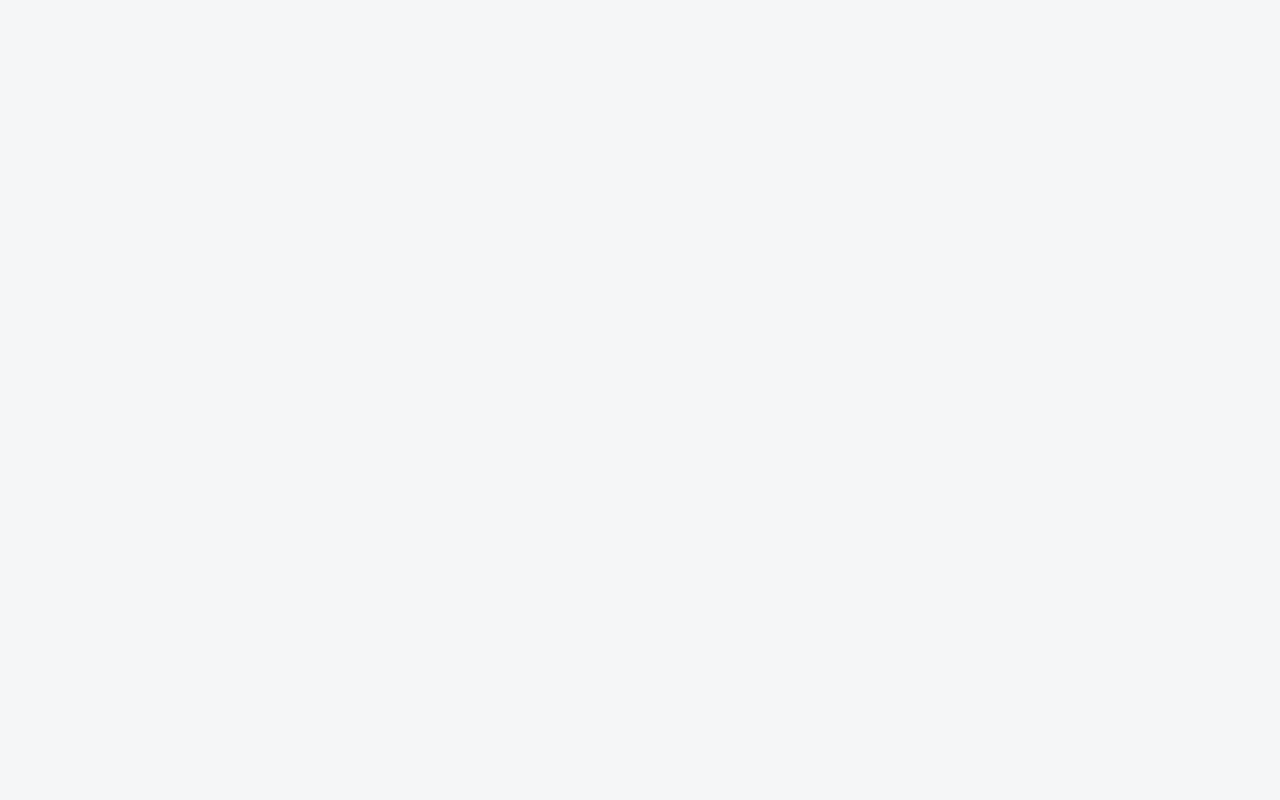
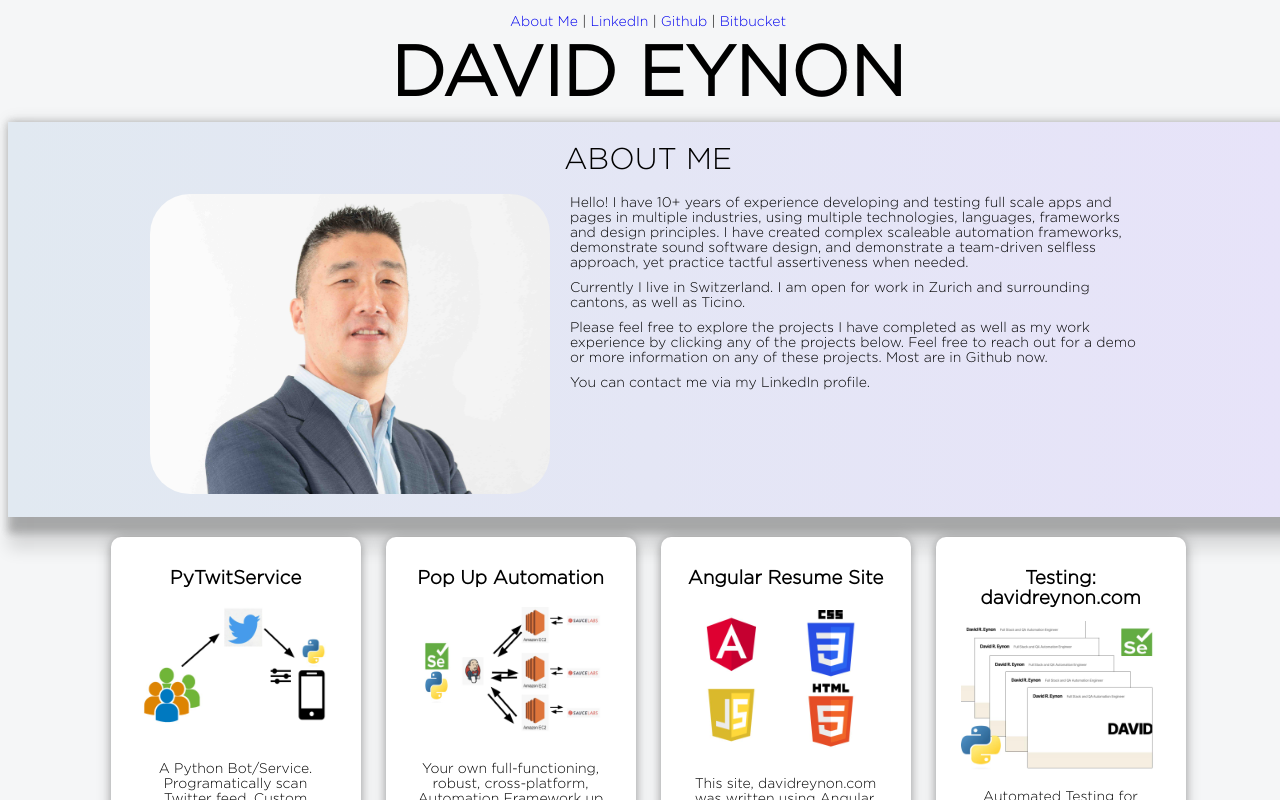
Before and after one commit to drocpdp/davidreynon_react, a React (Vite) app in the folder my-app/: page / in a window 1280 px wide. Shown: the top 800 px of the page. Built offline with nearby package versions, Linux system fonts and the light colour scheme.

Commit message:
a bunch of fixes/tweaks trying to setup consistent paths to allow seamless integration between envs

```diff
--- a/my-app/src/App.tsx
+++ b/my-app/src/App.tsx
@@ -6,21 +6,12 @@ import PageNotFound from './pages/PageNotFound';
 
 function App() {
   return (
-    <Router basename="/davidreynon_react">
+    <Router basename={import.meta.env.BASE_URL}>
       <div className="app-container">
         <TopMenu />
         <Routes>
-          {/* Default landing route */}
           <Route path="/" element={<LandingPage />} />
-
-          {/* Dynamic slug-based route */}
           <Route path="/:slug" element={<LandingPage />} />
-
-          {/* Legacy project-specific routes (optional) */}
-          <Route path="/olympic" element={<LandingPage initialProjectId={2} />} />
-          <Route path="/popup" element={<LandingPage initialProjectId={3} />} />
-
-          {/* 404 fallback */}
           <Route path="*" element={<PageNotFound />} />
         </Routes>
         <BottomMenu />
--- a/my-app/src/components/DisplayContainer.tsx
+++ b/my-app/src/components/DisplayContainer.tsx
@@ -1,6 +1,7 @@
-import { getAssetUrl } from '../utils/assets';
 
 const DisplayContainer = ({ selectedProject }: { selectedProject: any }) => {
+  if (!selectedProject) return null; // prevent rendering if no project is passed
+
   return (
     <div className="display-container">
       <div
@@ -13,69 +14,54 @@ const DisplayContainer = ({ selectedProject }: { selectedProject: any }) => {
       <div className="display-content-content-container-grid">
         <div className="display-content-image-container">
           <img
-            src={getAssetUrl(selectedProject.projectImageSource)}
+            src={`${import.meta.env.BASE_URL}${selectedProject.projectImageSource}`}
             alt={selectedProject.name}
             className="display-content-large-image"
           />
         </div>
 
         <div className="display-content-content-container">
-          {selectedProject.longDescription && (
+          {[1, 2, 3, 4].map((n) => {
+            const key = `longDescription${n === 1 ? '' : n}` as keyof typeof selectedProject;
+            return (
+              selectedProject[key] && (
                 <div
-              id="display-container-content-long-description"
+                  key={key}
+                  id={`display-container-content-${key}`}
                   className="display-content-long-description"
                 >
-              {selectedProject.longDescription}
+                  {selectedProject[key]}
                 </div>
-          )}
-          {selectedProject.longDescription2 && (
-            <div
-              id="display-container-content-long-description-2"
-              className="display-content-long-description"
-            >
-              {selectedProject.longDescription2}
-            </div>
-          )}
-          {selectedProject.longDescription3 && (
-            <div
-              id="display-container-content-long-description-3"
-              className="display-content-long-description"
-            >
-              {selectedProject.longDescription3}
-            </div>
-          )}
-          {selectedProject.longDescription4 && (
-            <div
-              id="display-container-content-long-description-4"
-              className="display-content-long-description"
-            >
-              {selectedProject.longDescription4}
-            </div>
-          )}
+              )
+            );
+          })}
+
+          {selectedProject.projectUrl && (
             <div
               className="display-content-project-url-container"
               id="display-container-content-url"
             >
-            <a className="display-content-project-url"
+              <a
+                className="display-content-project-url"
                 href={selectedProject.projectUrl}
                 target="_blank"
                 rel="noopener noreferrer"
-            >{selectedProject.projectUrl}
+              >
+                {selectedProject.projectUrl}
               </a>
             </div>
+          )}
 
+          {selectedProject.keywords && (
             <div
               className="display-content-project-keywords"
               id="display-container-content-project-keywords"
             >
               {selectedProject.keywords}
             </div>
-
-
+          )}
         </div>
-
       </div>
-
     </div>
   );
 };
--- a/my-app/src/components/ProjectCards.tsx
+++ b/my-app/src/components/ProjectCards.tsx
@@ -14,7 +14,8 @@ const ProjectCards = ({ allProjects, onSelect }: { allProjects: any[], onSelect:
                 {project.name}
             </div>
             <div className="project-image">
-                <img src= {getAssetUrl(project.projectImageSource)}
+                <img
+                    src={`${import.meta.env.BASE_URL}${project.projectImageSource}`}
                     alt={project.name}
                     className="project-cards-image"
                 />
--- a/my-app/src/data/projects.ts
+++ b/my-app/src/data/projects.ts
@@ -5,7 +5,7 @@ export const PROJECTS: any = [
     {   id:1,
         name: "About Me",
         slug: "about",
-        projectImageSource:"/assets/images/self_profile_pic.jpg",
+        projectImageSource:"assets/images/self_profile_pic.jpg",
         projectUrl:'',
         projectUrlTitle:'',
         shortDescription:'',
@@ -19,7 +19,7 @@ export const PROJECTS: any = [
         id: 2,
         name: "PyTwitService",
         slug: "olympic",
-        projectImageSource:"/assets/images/pytwitserviceImage.jpg",
+        projectImageSource:"assets/images/pytwitserviceImage.jpg",
         projectUrl: 'https://github.com/drocpdp/pytwitservice',
         projectUrlTitle: "Food Truck Alert Github",
         shortDescription: "A Python Bot/Service. Programatically scan Twitter feed. Custom search, alerts, automatic Retweet.",
@@ -33,7 +33,7 @@ export const PROJECTS: any = [
         id:3,
         name: "Pop Up Automation",
         slug: "popup",
-        projectImageSource:"/assets/images/PopupAutomationImage.jpg",
+        projectImageSource:"assets/images/PopupAutomationImage.jpg",
         projectUrl: 'https://github.com/drocpdp/test_framework_template',
         projectUrlTitle: "Pop Up Automation",
         shortDescription: "Your own full-functioning, robust, cross-platform, Automation Framework up and running quickly for your web/mobile site.",
@@ -47,7 +47,7 @@ export const PROJECTS: any = [
         id:4,
         name: "Angular Resume Site",
         slug: "angular-resume",
-        projectImageSource:"/assets/images/AngularPersonalSite.jpg",
+        projectImageSource:"assets/images/AngularPersonalSite.jpg",
         projectUrl: 'https://davidreynon.com',
         projectUrlTitle: "Angular Resume Site",
         shortDescription: "This site, davidreynon.com was written using Angular.",
@@ -61,7 +61,7 @@ export const PROJECTS: any = [
         id:5,
         name: "Testing: davidreynon.com",
         slug: "testing-davidreynon-dot-com",
-        projectImageSource:"/assets/images/davidreynondotcom.jpg",
+        projectImageSource:"assets/images/davidreynondotcom.jpg",
         projectUrl: 'https://github.com/David-Eynon/davidreynondotcom',
         projectUrlTitle: "Testing: davidreynon.com",
         shortDescription: "Automated Testing for davidreynon.com.",
@@ -75,7 +75,7 @@ export const PROJECTS: any = [
         id:6,
         name: "Work Experience",
         slug: "work-experience",
-        projectImageSource: "/assets/images/WorkExperience.jpg",
+        projectImageSource: "assets/images/WorkExperience.jpg",
         projectUrl: 'https://www.linkedin.com/in/daveqa',
         projectUrlTitle: '',
         shortDescription: "Extensive experience in Banking, Ad Technology, Content Management, Consumer Sites, Design and Technology.",
--- a/my-app/src/pages/LandingPage.tsx
+++ b/my-app/src/pages/LandingPage.tsx
@@ -5,25 +5,27 @@ import { PROJECTS } from '../data/projects';
 import DisplayContainer from '../components/DisplayContainer';
 import ProjectCards from '../components/ProjectCards';
 
-
 const LandingPage = ({ initialProjectId }: { initialProjectId?: number }) => {
-  const defaultProject = PROJECTS.find((p: { id: number | undefined; }) => p.id === initialProjectId) || PROJECTS[0];
-  const [selectedProject, setSelectedProject] = useState(defaultProject);
   const { slug } = useParams();
 
+  const getInitialProject = () => {
+    if (slug) {
+      const match = PROJECTS.find((p) => p.slug === slug);
+      return match || PROJECTS[0]; // fallback if slug not found
+    } else if (initialProjectId) {
+      const match = PROJECTS.find((p) => p.id === initialProjectId);
+      return match || PROJECTS[0]; // fallback if ID not found
+    }
+    return PROJECTS[0]; // homepage default
+  };
+
+  const [selectedProject, setSelectedProject] = useState(getInitialProject);
+
+  // Update project when slug changes (navigation)
   useEffect(() => {
-    if (slug) {
-      const match = PROJECTS.find((p: { slug: string; }) => p.slug === slug);
-      if (match) setSelectedProject(match);
-    }
-  }, [slug]);
-
-  useEffect(() => {
-    if (initialProjectId) {
-      const project = PROJECTS.find((p: { id: number; }) => p.id === initialProjectId);
-      if (project) setSelectedProject(project);
-    }
-  }, [initialProjectId]);
+    setSelectedProject(getInitialProject());
+    // eslint-disable-next-line react-hooks/exhaustive-deps
+  }, [slug, initialProjectId]);
 
   return (
     <div className="landing-page">
@@ -34,10 +36,7 @@ const LandingPage = ({ initialProjectId }: { initialProjectId?: number }) => {
       </div>
 
       <DisplayContainer selectedProject={selectedProject} />
-      <ProjectCards
-        allProjects={PROJECTS}
-        onSelect={setSelectedProject}
-      />
+      <ProjectCards allProjects={PROJECTS} onSelect={setSelectedProject} />
     </div>
   );
 };
--- a/my-app/vite.config.ts
+++ b/my-app/vite.config.ts
@@ -1,7 +1,7 @@
 import { defineConfig } from 'vite';
 import react from '@vitejs/plugin-react';
 
-export default defineConfig({
-  base: '/davidreynon_react/',
-  plugins: [react()],
-});
+export default defineConfig(({ command }) => ({
+  base: command === 'build' ? '/davidreynon_react/' : '/',
+  plugins: [react()]
+}));
```
Lines whose indentation alone changed are shown as unchanged.
